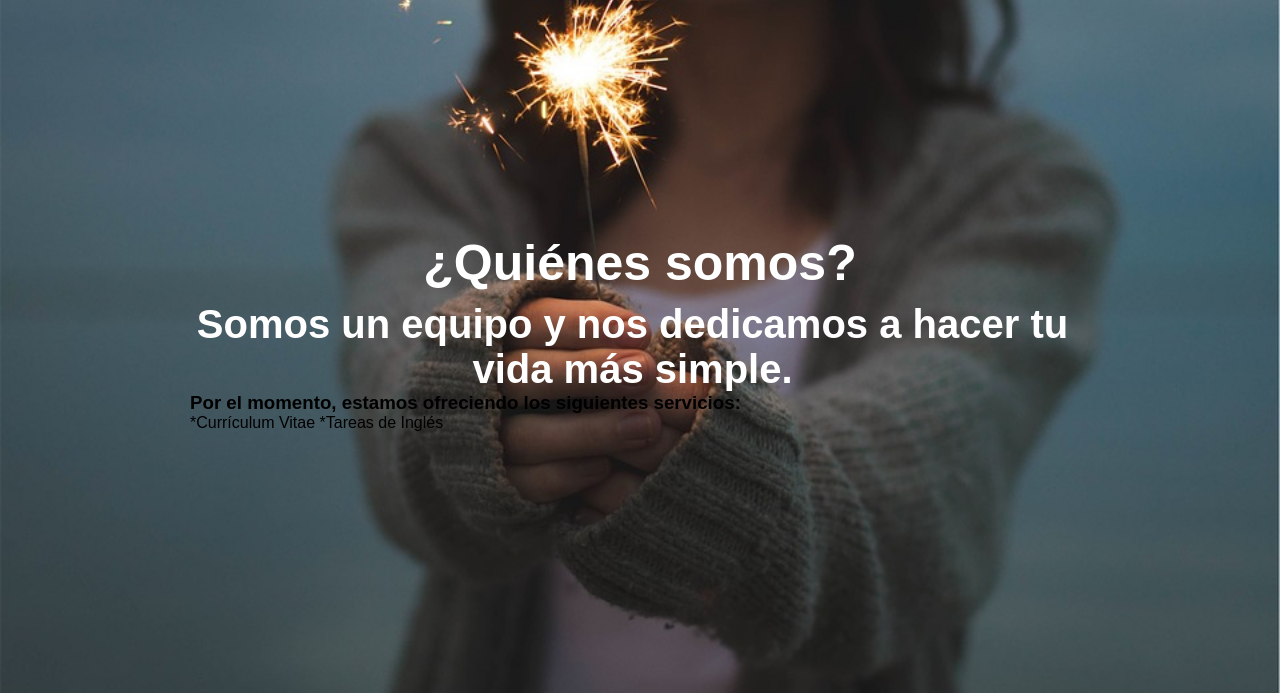
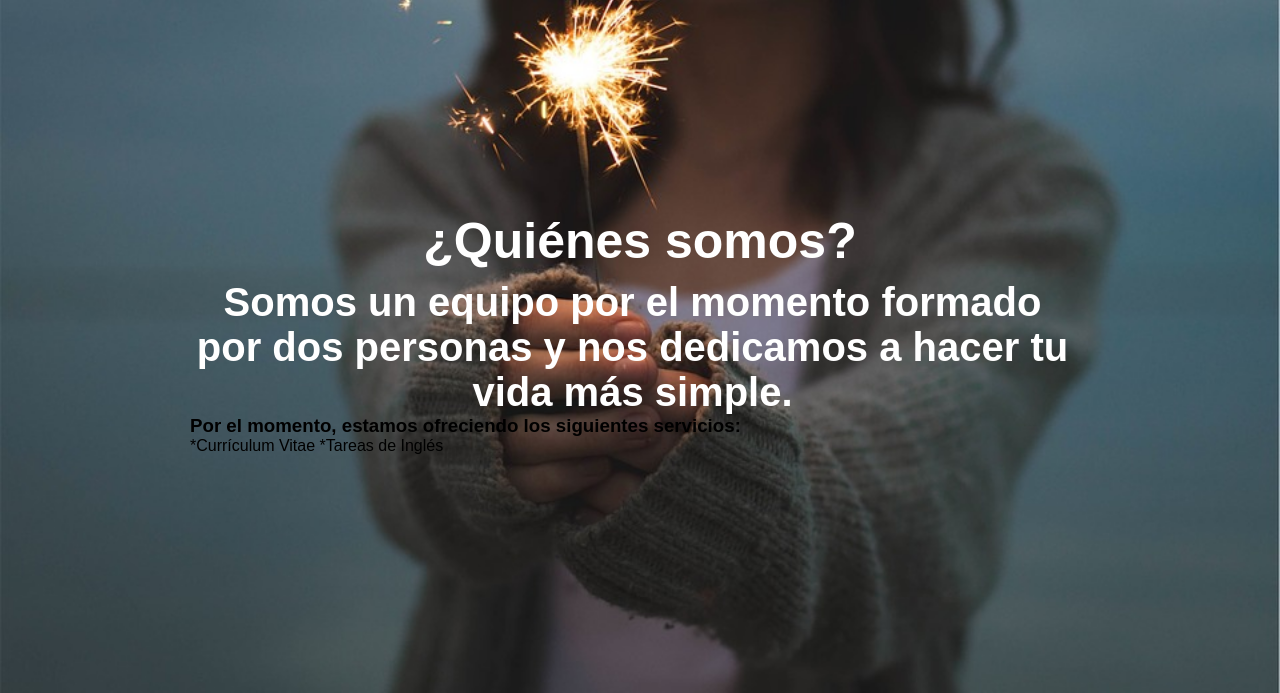
Before and after one commit to jjuane/mako-sd, a plain HTML site: page nosotros.html in a window 1280 px wide. Shown: the part 107-800 px from the top of the page. Drawn offline with Linux system fonts and the light colour scheme.

Commit message:
Update nosotros.html

```diff
--- a/nosotros.html
+++ b/nosotros.html
@@ -18,7 +18,7 @@
 			</nav>
 			<div class="center">
 			<h1>¿Quiénes somos?</h1>
-			<h2>Somos un equipo y nos dedicamos a hacer tu vida más simple.</h2>
+			<h2>Somos un equipo por el momento formado por dos personas y nos dedicamos a hacer tu vida más simple.</h2>
         <h3>Por el momento, estamos ofreciendo los siguientes servicios:</h3>
         *Currículum Vitae
         *Tareas de Inglés
```
